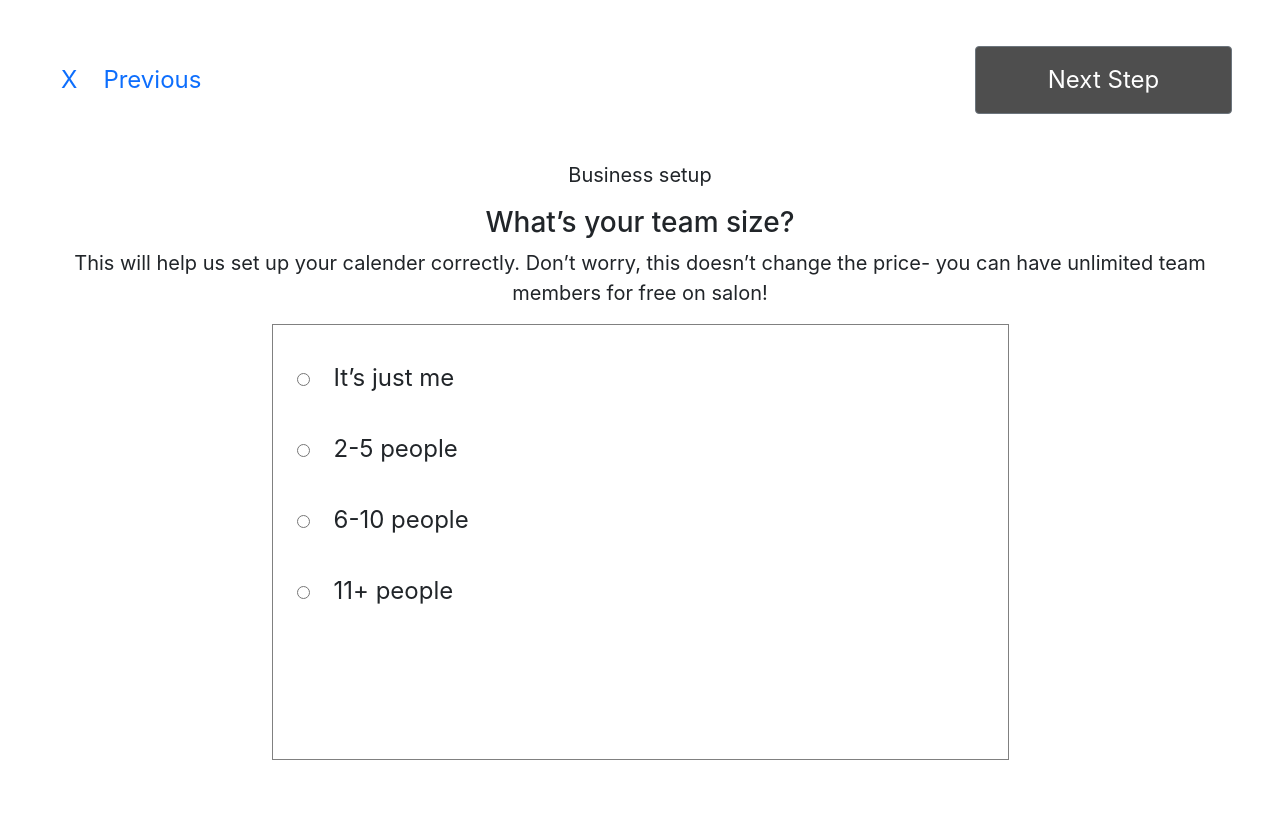
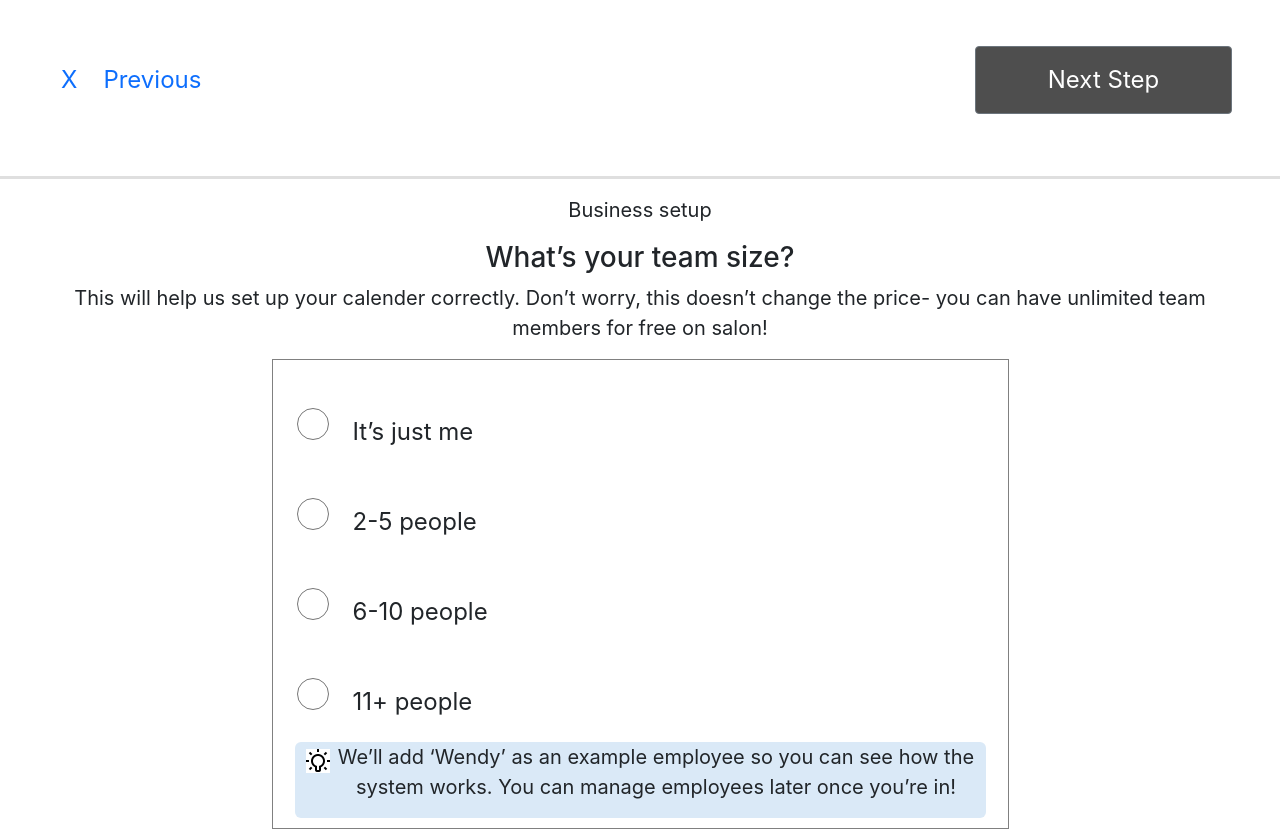
Before and after one commit to MillenniaAhead/millenia-client, a React (Create React App) app: page / in a window 1280 px wide. Before the commit the page ends 800 px from the top, so only its background shows below. Built offline with nearby package versions, Linux system fonts and the light colour scheme.

Commit message:
team size almost done

```diff
--- a/src/Components/CSS/Style.css
+++ b/src/Components/CSS/Style.css
@@ -21,9 +21,16 @@ p{
 }
 .teamMember{
     width: 737px;
-    height: 436px;
+    height: 470px;
     border: .5px solid gray;
     margin: auto;
     font-weight: 400;
     font-size: 24px;
 }
+input[type=radio] {
+    border: 1px;
+    width: 32px;
+    height: 32px ;
+
+
+}
--- a/src/Components/TeamSize.js
+++ b/src/Components/TeamSize.js
@@ -1,5 +1,6 @@
 import React from 'react';
 import './CSS/Style.css'
+import idea from '../images/team/Idea.jpg';
 
 const TeamSize = () => {
     return (
@@ -10,17 +11,31 @@ const TeamSize = () => {
                     <button type="button" class="btn btn-link linkButton">Previous</button></div>
                   <div><button type="button" class="btn btn-secondary nextButton">Next Step</button></div>
             </div>
-            <div>
+            <hr
+        style={{
+          background: 'gray',height: '3px',
+        }}
+      />
+            <div >
                 <p >Business setup</p>
                 <h3 className='text-center'>What’s your team size?</h3>
                 <p>This will help us set up your calender correctly. Don’t worry, this doesn’t change the price- you can have unlimited team <br />
 members for free on salon!</p>
                    <div className='teamMember'>
-            <input className='p-3 mt-5 mx-4' type="radio" name="me" id="" value="" />It’s just me <br />
-            <input className='p-3  mt-5 mx-4' type="radio" name="me" id="" value="" />2-5 people
+
+           <input className='mt-5 mx-4' type="radio" name="me" id="" value="" />
+            <label htmlFor="team1">It’s just me</label>
             <br />
-            <input className='p-3  mt-5 mx-4' type="radio" name="me" id="" value="" />6-10 people <br />
-            <input className='p-3  mt-5 mx-4' type="radio" name="me" id="" value="" />11+ people
+            <input className=' mt-5 mx-4' type="radio" name="me" id="" value="" /><label htmlFor="">2-5 people</label>
+            <br />
+            <input className='mt-5 mx-4' type="radio" name="me" id="" value="" /><label htmlFor="">6-10 people </label><br />
+            <input className=' mt-5  mx-4' type="radio" name="me" id="" value="" /><label htmlFor="">11+ people</label>
+
+            <div style={{margin:'22px', backgroundColor:'#DAE9F7', borderRadius:'6px'}}className='d-flex justify-content-center'>
+                <div className='me-2'><img src={idea} alt="" /></div>
+               <div> <p>We’ll add  ‘Wendy’ as an example employee so you can see how the <br />
+ system works. You can manage employees later once you’re in!</p></div>
+            </div>
                    </div>
             </div>
         </section>
```
Also changed, not shown: src/images/team/Idea.jpg (added).
